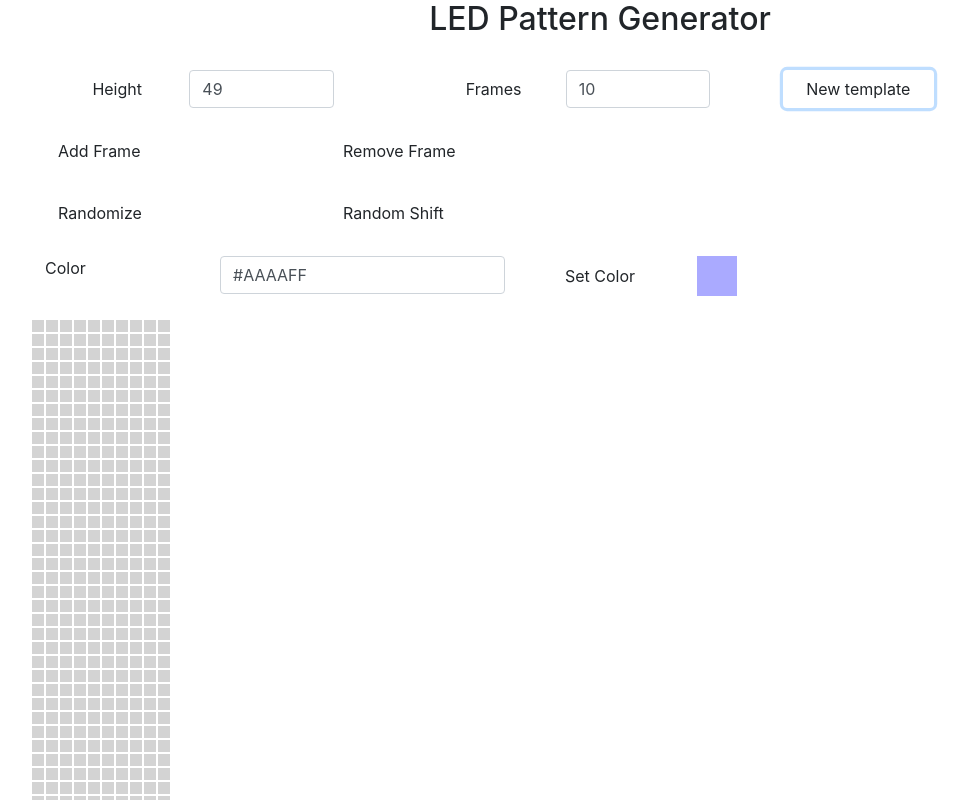
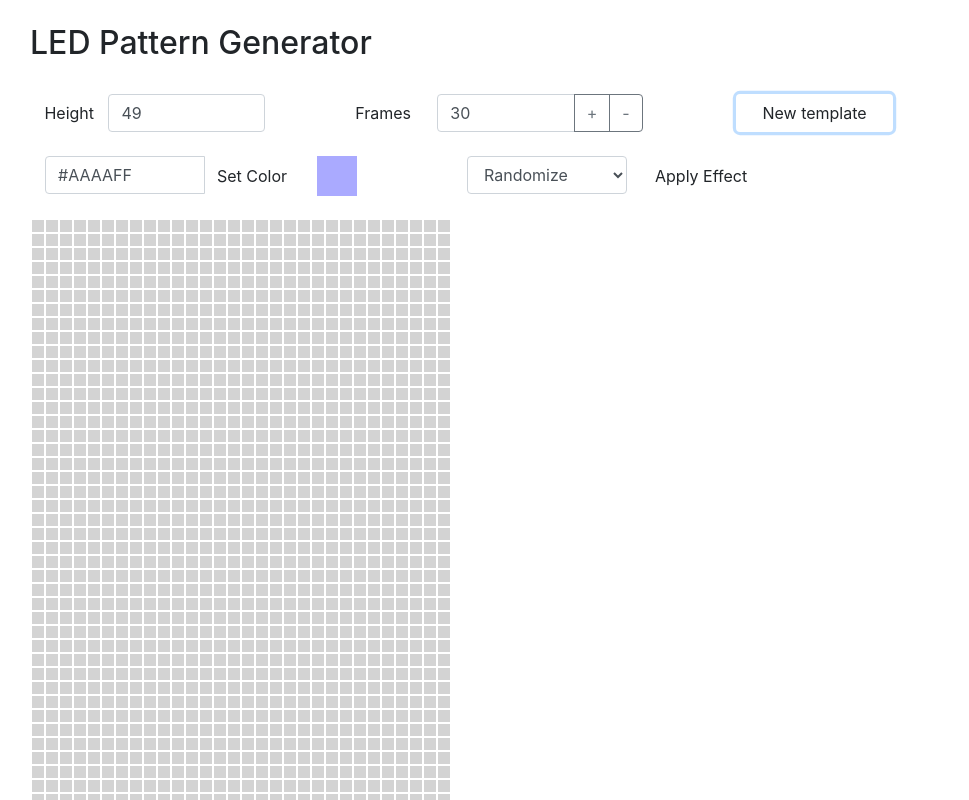
Before and after one commit to themcaffee/led-patterns, a Vue app: page / in a window 1280 px wide. Both pictures are taken after a click on the button "New template". Shown: the top 800 px of the page, without its empty margins (40-1009 px from the left). Built offline with nearby package versions, Linux system fonts and the light colour scheme.

Commit message:
Better formatting

```diff
--- a/src/App.vue
+++ b/src/App.vue
@@ -1,45 +1,45 @@
 <template>
   <div class="container" id="app">
-    <h2 class="text-center">LED Pattern Generator</h2>
+    <br>
+    <div class="row">
+      <h2>LED Pattern Generator</h2>
+    </div>
     <br>
     <div class="row">
       <form @submit.prevent="changeSize()" class="form-inline">
-        <div class="col-5 form-group">
-          <label class="col-5" for="height-input">Height</label>
-          <input type="text" class="form-control col-5" id="height-input" v-model.number="heightInput" />
+        <label class="col-1" for="height-input">Height</label>
+        <input type="text" class="form-control col-2" id="height-input" v-model.number="heightInput" />
+
+        <label class="offset-1 col-1" for="frames-input">Frames</label>
+        <div class="input-group col-3">
+          <input type="text" class="form-control" id="frames-input" v-model.number="framesInput" />
+          <div class="input-group-append">
+            <button class="btn btn-outline-secondary" @click.prevent="addFrame()" type="button">+</button>
+            <button class="btn btn-outline-secondary" @click.prevent="removeFrame()" type="button">-</button>
+          </div>
         </div>
-        <div class="col-5 form-group">
-          <label class="col-5" for="frames-input">Frames</label>
-          <input type="text" class="form-control col-5" id="frames-input" v-model.number="framesInput" />
-        </div>
-        <button class="col-2 btn btn-default" type="submit">New template</button>
+        <button class="offset-1 col-2 btn btn-default" type="submit">New template</button>
       </form>
     </div>
     <br>
     <div v-if="gridInitialized">
       <div class="row">
-        <span class="col-3">
-          <button class="btn btn-default" @click.prevent="addFrame()">Add Frame</button>
-        </span>
-        <span class="col-3">
-          <button class="btn btn-default" @click.prevent="removeFrame()">Remove Frame</button>
-        </span>
-      </div>
-      <br>
-      <div class="row">
-        <span class="col-3">
-          <button class="btn btn-default" @click="randomize()">Randomize</button>
-        </span>
-        <span class="col-3">
-          <button class="btn btn-default" @click="randomShift()">Random Shift</button>
-        </span>
-      </div>
-      <br>
-      <div class="row">
-        <label class="col-2" for="color-input">Color</label>
-        <input class="form-control col-3" type="text" v-model="colorInput" id="color-input" />
-        <button class="btn btn-default col-2" @click.prevent="setBrushColor()">Set Color</button>
+        <div class="input-group col-3">
+          <input class="form-control " type="text" v-model="colorInput" id="color-input" />
+          <div class="input-group-append">
+            <button class="btn btn-default" @click.prevent="setBrushColor()" type="button">Set Color</button>
+          </div>
+        </div>
         <span class="color-box" :style="{ background: brushColor }">&nbsp;</span>
+
+        <div class="offset-1 col-2">
+          <select class="form-control" v-model="effectInput">
+            <option value="randomize">Randomize</option>
+            <option value="random-shift">Random Shift</option>
+          </select>
+        </div>
+
+        <button class="btn btn-default" @click="applyEffect()">Apply Effect</button>
       </div>
       <br>
       <div v-for="row in leds.length" :key="row" class="row">
@@ -48,9 +48,11 @@
         </span>
       </div>
       <br>
-      <h4>Output:</h4>
       <div class="row">
-        {{ leds }}
+        <h4>Output:</h4>
+        <div class="row">
+          {{ leds }}
+        </div>
       </div>
     </div>
     <br>
@@ -80,7 +82,8 @@ export default {
   data () {
     return {
       heightInput: 49,
-      framesInput: 10,
+      framesInput: 30,
+      effectInput: 'randomize',
       height: 0,
       frames: 0,
       leds: [],
@@ -113,11 +116,15 @@ export default {
       }
     },
     addFrame () {
+      this.frames += 1
+      this.framesInput += 1
       for (var rowIndex = 0; rowIndex < this.height; rowIndex++) {
         this.leds[rowIndex].push('#D3D3D3')
       }
     },
     removeFrame () {
+      this.frames -= 1
+      this.framesInput -= 1
       for (var rowIndex = 0; rowIndex < this.height; rowIndex++) {
         this.leds[rowIndex].pop()
       }
@@ -141,6 +148,13 @@ export default {
         color += letters[Math.floor(Math.random() * 16)]
       }
       return '#' + color
+    },
+    applyEffect () {
+      if (this.effectInput) {
+        this.randomize()
+      } else {
+        this.randomShift()
+      }
     },
     randomize () {
       this.leds = []
```
